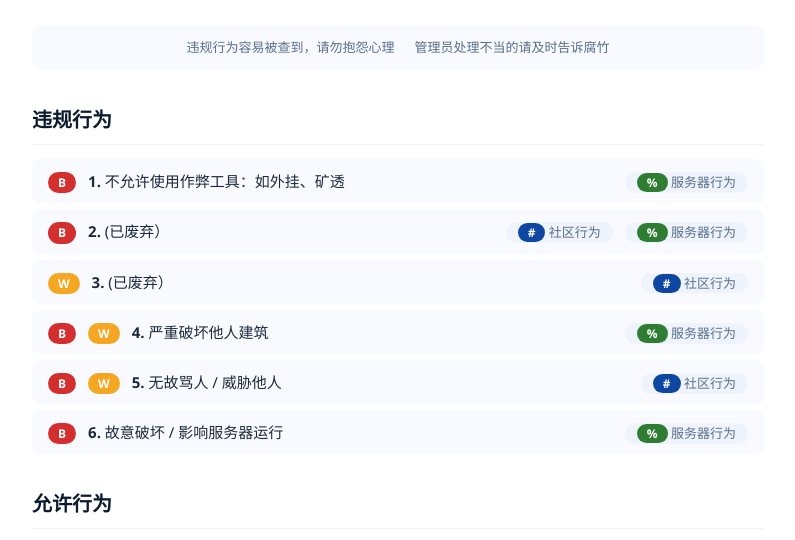
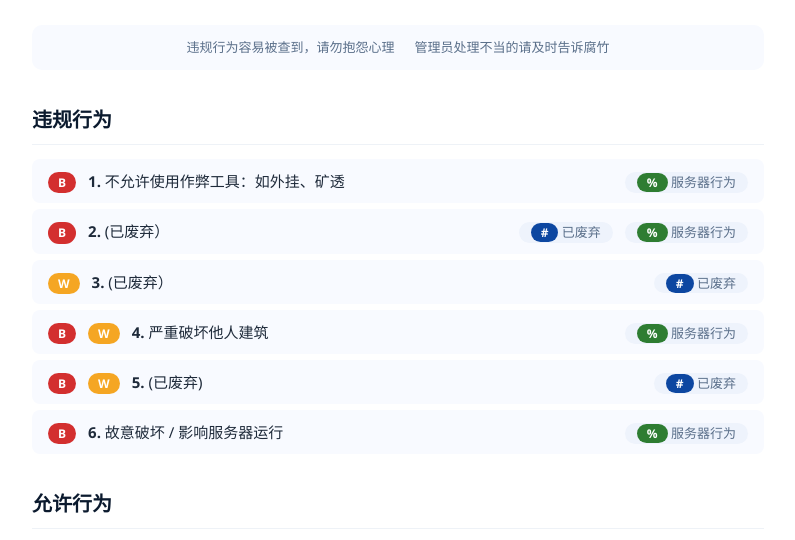
Before and after one commit to gdooe2/Vhome-rule, a plain HTML site: page index.html in a window 1280 px wide. Shown: the part 190-730 px from the top of the page, without its empty margins (242-1037 px from the left). Drawn offline with Linux system fonts and the light colour scheme.

Commit message:
Update deprecated labels in index.html

```diff
--- a/index.html
+++ b/index.html
@@ -359,7 +359,7 @@
                 <span>B</span> 封禁 &nbsp;·&nbsp; <span>W</span> 警告 &nbsp;·&nbsp; <span>I</span> 封禁IP &nbsp;·&nbsp; <span>M</span> 社区封禁
                 </div>
                 <div class="sub">
-                <span>%</span> 服务器行为 &nbsp;&nbsp; <span>#</span> 社区行为
+                <span>%</span> 服务器行为 &nbsp;&nbsp; <span>#</span> 已废弃
             </div>
         </div>
 
@@ -382,13 +382,13 @@
             <li>
                 <span class="badge b">B</span>
                 <span class="context"><strong>2.</strong> (已废弃）</span>
-                <span class="meta"><span class="badge hash">#</span> 社区行为</span><span class="meta"><span class="badge percent">%</span> 服务器行为</span>
+                <span class="meta"><span class="badge hash">#</span> 已废弃</span><span class="meta"><span class="badge percent">%</span> 服务器行为</span>
             </li>
 
             <li>
                 <span class="badge w">W</span>
                 <span class="context"><strong>3.</strong> (已废弃）</span>
-                <span class="meta"><span class="badge hash">#</span> 社区行为</span>
+                <span class="meta"><span class="badge hash">#</span> 已废弃</span>
             </li>
 
             <li>
@@ -401,8 +401,8 @@
             <li>
                 <span class="badge b">B</span>
                 <span class="badge w">W</span>
-                <span class="context"><strong>5.</strong> 无故骂人 / 威胁他人</span>
-                <span class="meta"><span class="badge hash">#</span> 社区行为</span>
+                <span class="context"><strong>5.</strong> (已废弃)</span>
+                <span class="meta"><span class="badge hash">#</span> 已废弃</span>
             </li>
 
             <li>
```
